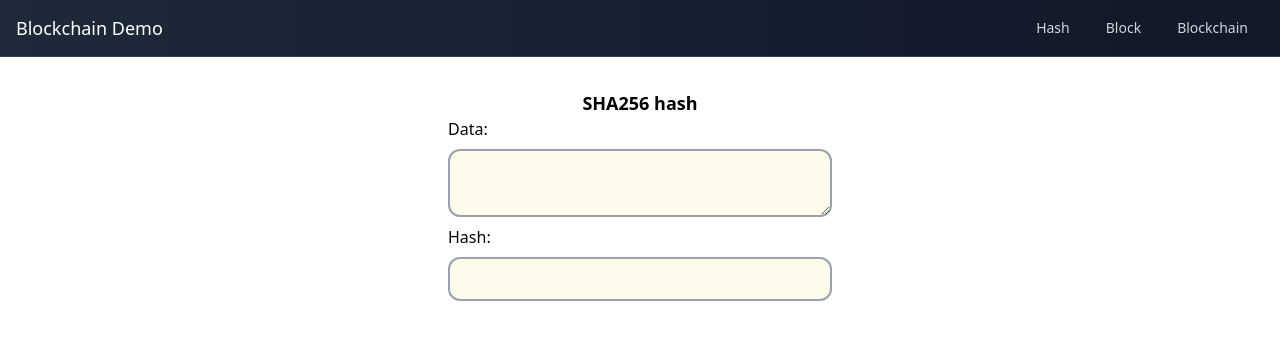
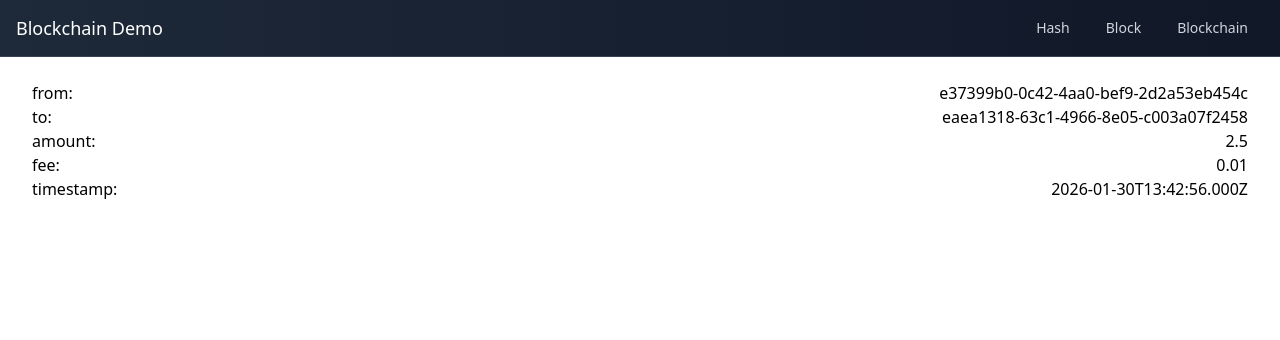
Before and after one commit to MiteshChopda/blockchain-simulation, a React (Vite) app: page / in a window 1280 px wide. Shown: the top 340 px of the page. Built offline with nearby package versions, Linux system fonts and the light colour scheme.

Commit message:
Transaction.tsx

```diff
--- a/src/components/Block.tsx
+++ b/src/components/Block.tsx
@@ -2,7 +2,7 @@
 import { useState } from "react";
 import { mineBlock } from "../utils/mineBlock";
 
-const DIFFICULTY = 4;
+const DIFFICULTY = 5;
 const GENESIS_PREV_HASH = "0".repeat(64);
 
 export default function Block() {
--- a/src/components/Home.tsx
+++ b/src/components/Home.tsx
@@ -4,11 +4,12 @@ import Navbar from "./Navbar";
 import Hash from "./Hash"
 import Block from "./Block";
 import Blockchain from "./Blockchain";
+import { Transaction } from "./Transaction";
 
-type ActiveView = "hash" | "block" | "blockchain";
+type ActiveView = "hash" | "block" | "blockchain" | "transaction";
 
 export default function Home() {
-  const [activeView, setActiveView] = useState<ActiveView>("hash");
+  const [activeView, setActiveView] = useState<ActiveView>("transaction");
 
   const renderComponent = () => {
     switch (activeView) {
@@ -18,6 +19,8 @@ export default function Home() {
         return <Block />;
       case "blockchain":
         return <Blockchain />;
+      case "transaction":
+        return <Transaction from="e37399b0-0c42-4aa0-bef9-2d2a53eb454c" to='eaea1318-63c1-4966-8e05-c003a07f2458' amount={2.5} fee={0.01} timestamp={new Date()} />;
       default:
         return null;
     }
--- /dev/null
+++ b/src/components/Transaction.tsx
@@ -0,0 +1,39 @@
+import { useState } from "react";
+
+type Transaction = {
+  from: string;
+  to: string;
+  amount: number;
+  fee: number;
+  timestamp: Date;
+}
+export const Transaction = ({ from, to, amount, fee, timestamp }: Transaction) => {
+  const [tx] = useState<Transaction>({ from, to, amount, fee, timestamp })
+  return (
+    <div className="flex flex-col px-4 py-2">
+      <span className="flex justify-between">
+        <span>from:</span>
+        <span>{tx.from}</span >
+      </span>
+      <span className="flex justify-between">
+        <span>to:</span>
+        <span>{tx.to}</span >
+      </span>
+
+      <span className="flex justify-between">
+        <span>amount:</span>
+        <span>{tx.amount}</span >
+      </span>
+
+      <span className="flex justify-between">
+        <span>fee:</span>
+        <span>{tx.fee}</span >
+      </span>
+
+      <span className="flex justify-between">
+        <span>timestamp:</span>
+        <span>{tx.timestamp.toISOString()}</span >
+      </span>
+    </div>
+  )
+}
```
